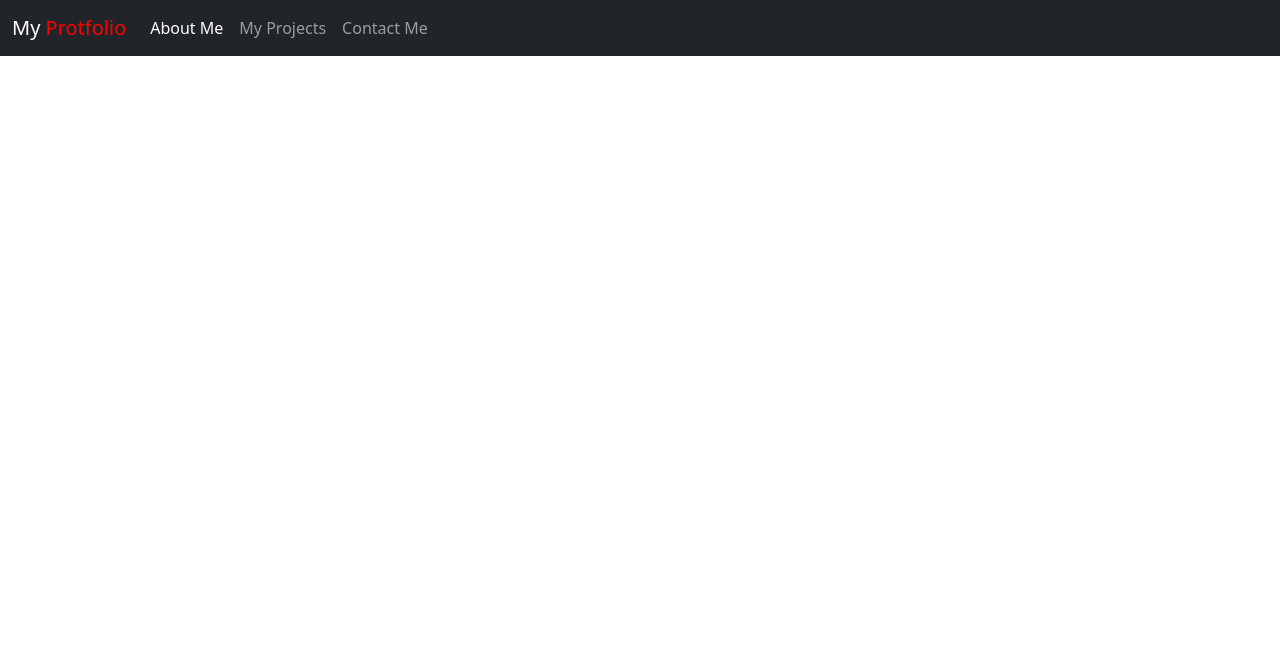
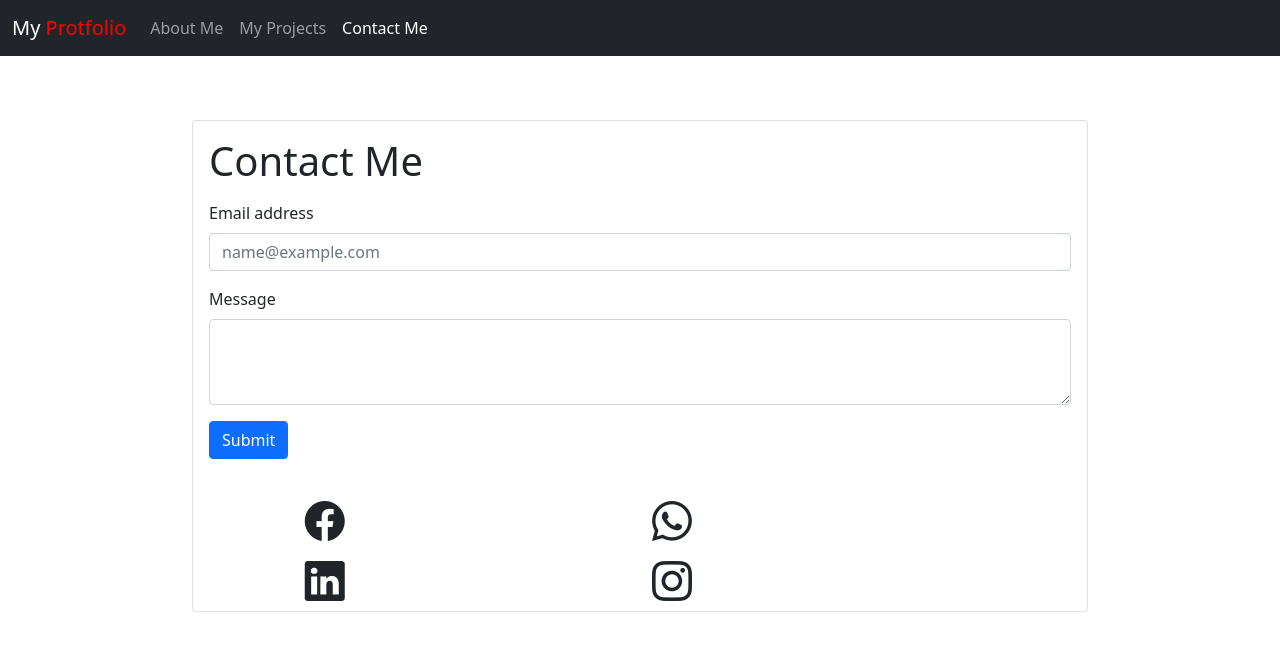
Before and after one commit to karthik-projecthub/my-portfolio, a plain HTML site: page contact.html in a window 1280 px wide. Drawn offline with nearby package versions, Linux system fonts and the light colour scheme.

Commit message:
add contact.html

```diff
--- a/contact.html
+++ b/contact.html
@@ -7,7 +7,7 @@
 
     <!-- Bootstrap CSS -->
     <link href="https://cdn.jsdelivr.net/npm/bootstrap@5.1.0/dist/css/bootstrap.min.css" rel="stylesheet" integrity="sha384-KyZXEAg3QhqLMpG8r+8fhAXLRk2vvoC2f3B09zVXn8CA5QIVfZOJ3BCsw2P0p/We" crossorigin="anonymous">
-
+    <link rel="stylesheet" href="https://cdn.jsdelivr.net/npm/bootstrap-icons@1.5.0/font/bootstrap-icons.css">
     <title>Contact Me</title>
   </head>
   <body>
@@ -21,13 +21,13 @@
 <div class="collapse navbar-collapse" id="navbarSupportedContent">
  <ul class="navbar-nav me-auto mb-2 mb-lg-0">
    <li class="nav-item">
-     <a class="nav-link active" aria-current="page" href="about.html">About Me</a>
+     <a class="nav-link " aria-current="page" href="about.html">About Me</a>
    </li>
    <li class="nav-item">
      <a class="nav-link" href="projects.html">My Projects</a>
    </li>
    <li class="nav-item">
-     <a class="nav-link" href="contact.html">Contact Me</a>
+     <a class="nav-link active" href="contact.html">Contact Me</a>
    </li>
 
  </ul>
@@ -36,7 +36,53 @@
 </nav>
 
 
+<section>
+  <div style="width:70%; margin:5% auto;">
 
+    <div class="card">
+  <div class="card-body">
+    <h1 class="card-title">Contact Me</h1>
+    <p class="card-text">
+      <div class="mb-3">
+      <label for="exampleFormControlInput1" class="form-label">Email address</label>
+      <input type="email" class="form-control" id="exampleFormControlInput1" placeholder="name@example.com">
+    </div>
+    <div class="mb-3">
+      <label for="exampleFormControlTextarea1" class="form-label">Message</label>
+      <textarea class="form-control" id="exampleFormControlTextarea1" rows="3"></textarea>
+    </div>
+    <button class="btn btn-primary">Submit</button>
+    </p>
+  </div>
+
+
+<div style="width:75%;margin:0 auto;">
+  <div class="row">
+    <div class="col-6">
+      <i class="bi bi-facebook" style="font-size:40px;"></i>
+      <a href="https://www.facebook.com/karthikfunke/"></a>
+    </div>
+    <div class="col-6">
+      <i class="bi bi-whatsapp" style="font-size:40px;"></i>
+      <a href="https://www.facebook.com/karthikfunke/"></a>
+    </div>
+    <div class="col-6">
+      <i class="bi bi-linkedin" style="font-size:40px;"></i>
+      <a href="https://www.facebook.com/karthikfunke/"></a>
+    </div>
+    <div class="col-6">
+      <i class="bi bi-instagram" style="font-size:40px;"></i>
+      <a href="https://www.facebook.com/karthikfunke/"></a>
+    </div>
+
+  </div>
+
+</div>
+
+
+</div>
+</div>
+</section>
 
 
 
@@ -55,9 +101,9 @@
     <script src="https://cdn.jsdelivr.net/npm/bootstrap@5.1.0/dist/js/bootstrap.bundle.min.js" integrity="sha384-U1DAWAznBHeqEIlVSCgzq+c9gqGAJn5c/t99JyeKa9xxaYpSvHU5awsuZVVFIhvj" crossorigin="anonymous"></script>
 
     <!-- Option 2: Separate Popper and Bootstrap JS -->
-    <!--
+
     <script src="https://cdn.jsdelivr.net/npm/@popperjs/core@2.9.3/dist/umd/popper.min.js" integrity="sha384-eMNCOe7tC1doHpGoWe/6oMVemdAVTMs2xqW4mwXrXsW0L84Iytr2wi5v2QjrP/xp" crossorigin="anonymous"></script>
     <script src="https://cdn.jsdelivr.net/npm/bootstrap@5.1.0/dist/js/bootstrap.min.js" integrity="sha384-cn7l7gDp0eyniUwwAZgrzD06kc/tftFf19TOAs2zVinnD/C7E91j9yyk5//jjpt/" crossorigin="anonymous"></script>
-    -->
+
   </body>
 </html>
```
